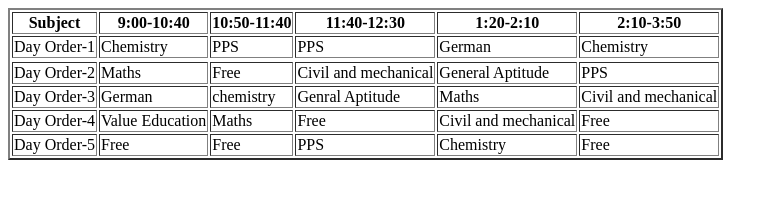
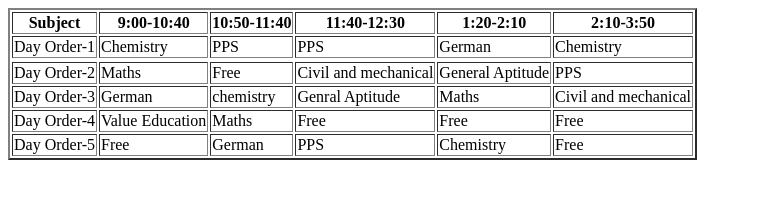
Before and after one commit to Ajaykumar-B-code/index, a plain HTML site: page index.html in a window 1280 px wide. Shown: the whole page, without its empty margins (0-778 px from the left). Drawn offline with Linux system fonts and the light colour scheme.

Commit message:
Update index.html

```diff
--- a/index.html
+++ b/index.html
@@ -46,13 +46,13 @@
         <td> Value Education</td>
         <td>Maths</td>
         <td>Free</td>
-        <td>Civil and mechanical</td>
+        <td>Free</td>
         <td>Free</td>
     </tr>
     <tr>
         <Td>Day Order-5</Td>
         <td>Free </td>
-        <td>Free</td>
+        <td>German</td>
         <td>PPS </td>
         <td>Chemistry</td>
         <td> Free</td>
```
